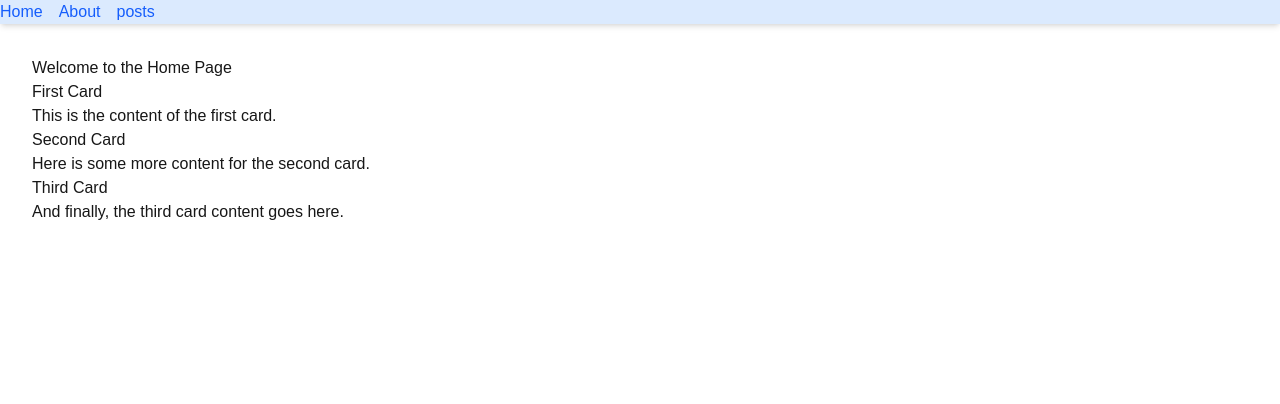
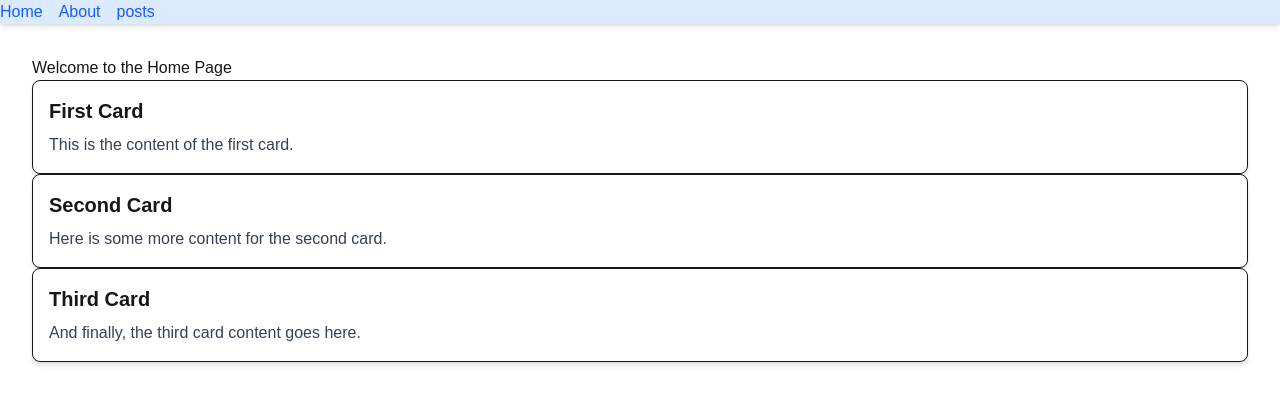
Before and after one commit to Usytech01/alx-project-0x02-setup, a Next.js app in the folder alx-project-0x02/: page /home in a window 1280 px wide. Shown: the top 404 px of the page. Built offline with nearby package versions, Linux system fonts and the light colour scheme.

Commit message:
CardProps debug

```diff
--- a/alx-project-0x02/components/common/Card.tsx
+++ b/alx-project-0x02/components/common/Card.tsx
@@ -1,11 +1,13 @@
-import React from "react";
-import { CardProp } from "@/interfaces";
+import { CardProps } from "@/interfaces";
 
-export default function({title,content}: CardProp){
+
+const Card: React.FC <CardProps>= ({ title, content }) => {
     return(
-        <div>
-            <h2>{title}</h2>
-            <p>{content}</p>
+        <div className="border rounded-lg p-4 shadow-md bg-white">
+            <h2 className="text-xl font-semibold mb-2">{title}</h2>
+            <p className="text-gray-700">{content}</p>
         </div>
-    );
+    )
 }
+
+export default Card;
--- a/alx-project-0x02/interfaces/index.ts
+++ b/alx-project-0x02/interfaces/index.ts
@@ -1,6 +1,6 @@
 import React, { Key } from 'react'
 
-export interface CardProp{
+export interface CardProps{
     title: string;
     content: string;
 }
```
